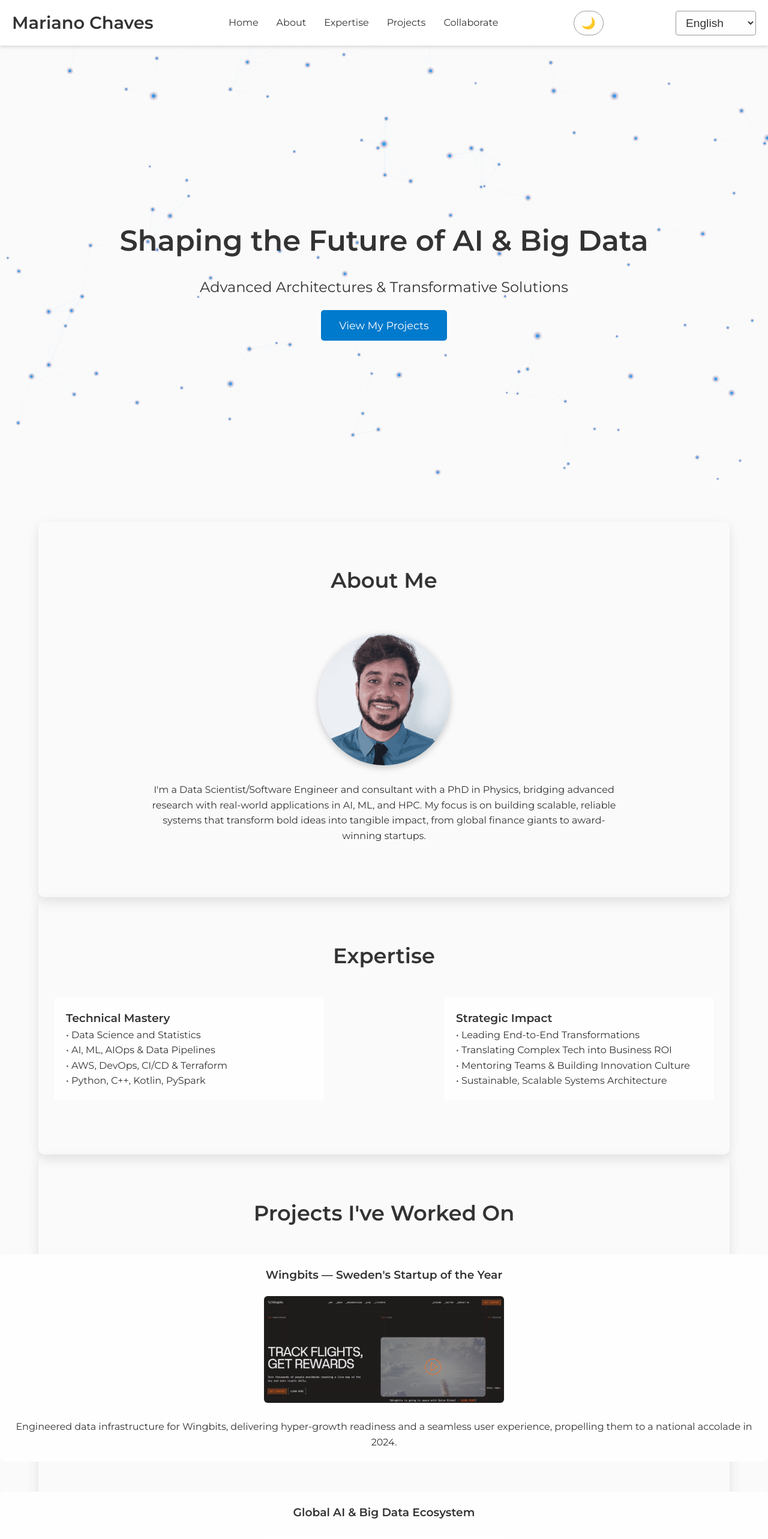
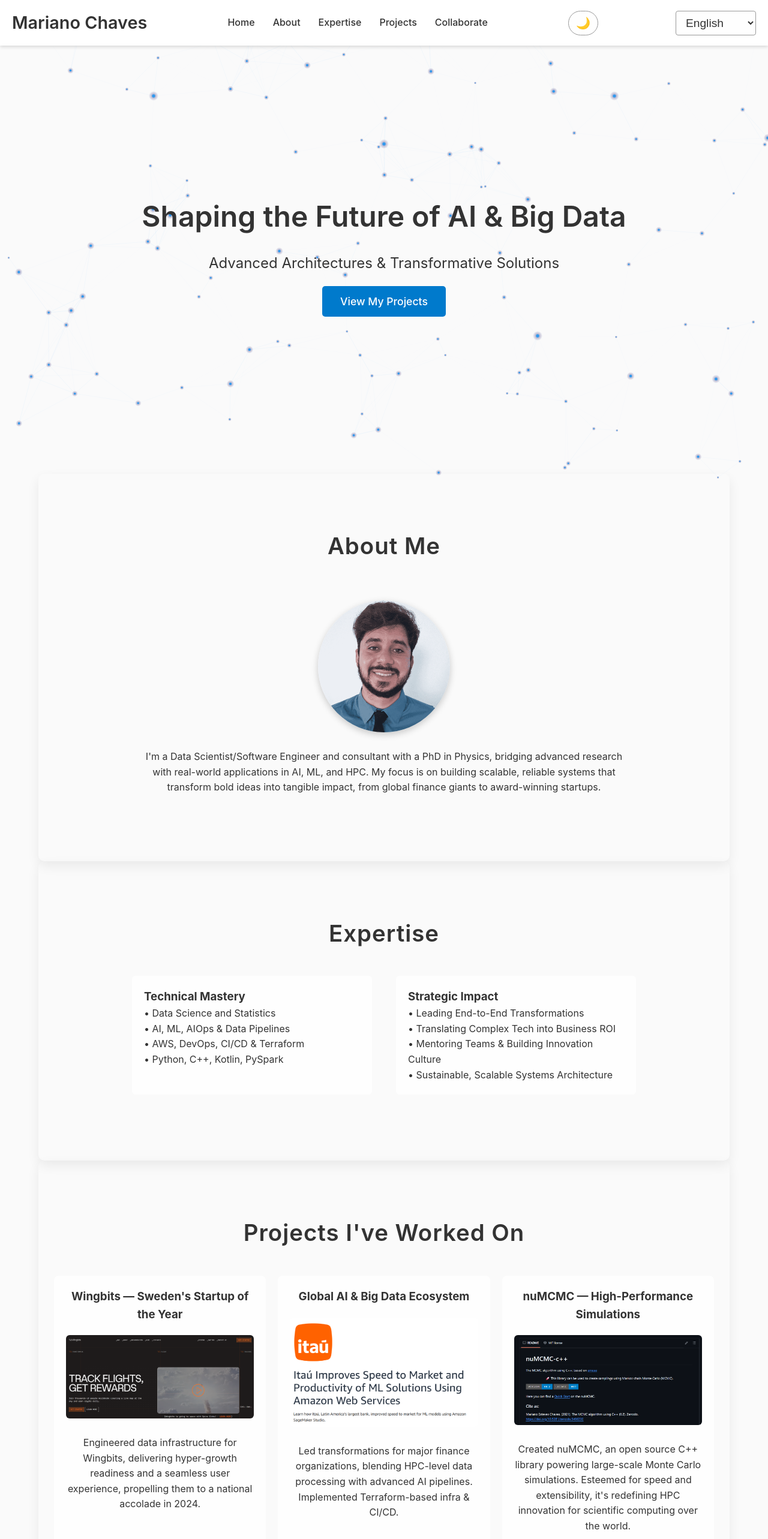
Before and after one commit to MarianoChaves/profile, a React (Create React App) app: page / in a window 1280 px wide. Shown: the top 2566 px of the page at 60% size. Built offline with nearby package versions, Linux system fonts and the light colour scheme.

Commit message:
content visual improvements

```diff
--- a/src/App.css
+++ b/src/App.css
@@ -9,11 +9,11 @@
 
 html {
   scroll-behavior: smooth;
+  font-family: 'Montserrat', Arial, sans-serif;
 }
 
 /*
   2) Theme Variables & Font
-  - Usando Montserrat via Google Fonts (ex: <link> no index.html).
 */
 .light {
   --bg-color: #fafafa;
@@ -23,6 +23,24 @@ html {
   --footer-bg: #333;
   --footer-text: #fff;
   --card-bg: #fefefe;
+}
+
+.dark {
+  --bg-color: #1a1a1a;
+  --text-color: #eee;
+  --header-bg: #333;
+  --header-text: #fefefe;
+  --footer-bg: #222;
+  --footer-text: #ddd;
+  --card-bg: #2a2a2a;
+}
+
+.light,
+.dark {
+  background-color: var(--bg-color);
+  color: var(--text-color);
+  line-height: 1.6;
+  transition: background-color 0.4s ease, color 0.4s ease;
 }
 
 /* Seletor de Idioma */
@@ -35,34 +53,16 @@ html {
   border-radius: 4px;
   color: inherit;
   transition: background-color 0.3s, opacity 0.3s;
-  margin-left: 10px; /* caso queira dar espaço ao lado do botão de tema */
+  margin-left: 10px;
 }
 
 .language-selector:hover {
   opacity: 0.8;
 }
 
-
-.dark {
-  --bg-color: #1a1a1a;
-  --text-color: #eee;
-  --header-bg: #333;
-  --header-text: #fefefe;
-  --footer-bg: #222;
-  --footer-text: #ddd;
-  --card-bg: #2a2a2a;
-}
-
-.light, .dark {
-  background-color: var(--bg-color);
-  color: var(--text-color);
-  font-family: 'Montserrat', Arial, sans-serif;
-  line-height: 1.6;
-  transition: background-color 0.4s ease, color 0.4s ease;
-}
-
 /*
   3) Layout Helpers
+  - Container centralizado
 */
 .container {
   width: 90%;
@@ -126,13 +126,13 @@ html {
   5) Hero
 */
 .hero {
-  min-height: 100vh;
+  min-height: 90vh;
   display: flex;
   align-items: center;
   justify-content: center;
+  text-align: center;
+  padding: 80px 20px;
   margin-top: 60px; /* espaço para header fixo */
-  text-align: center;
-  padding: 0 20px;
 }
 
 .hero h1 {
@@ -164,20 +164,21 @@ html {
 
 /*
   6) Sections
+  - Espaçamento aprimorado para um visual mais clean
 */
 .section {
-  padding: 80px 0;
+  padding: 100px 20px;
   position: relative;
 }
 
 .section h2 {
-  font-size: 2.2rem;
+  font-size: 2.4rem;
   margin-bottom: 40px;
   text-align: center;
   font-weight: 600;
+  letter-spacing: 1px;
 }
 
-/* Sombra sutil atrás das sections */
 .section::after {
   content: '';
   position: absolute;
@@ -186,7 +187,7 @@ html {
   top: 10px;
   height: 100%;
   border-radius: 10px;
-  box-shadow: 0 8px 20px rgba(0,0,0,0.1);
+  box-shadow: 0 8px 20px rgba(0,0,0,0.07);
   z-index: -1;
 }
 
@@ -207,7 +208,7 @@ html {
 }
 
 /*
-  8) About
+  8) About - estilo original
 */
 .about-container {
   display: flex;
@@ -235,19 +236,20 @@ html {
 */
 .skills-container {
   display: flex;
+  gap: 40px;
+  justify-content: center;
   flex-wrap: wrap;
-  justify-content: space-around;
-  gap: 20px;
-  margin-top: 20px;
+  margin-top: 40px;
 }
 
 .skills-container > div {
   flex: 1 1 300px;
-  max-width: 450px;
+  max-width: 400px;
   background-color: var(--card-bg);
   padding: 20px;
   border-radius: 6px;
   transition: box-shadow 0.3s;
+  text-align: left;
 }
 
 .skills-container > div:hover {
@@ -257,16 +259,23 @@ html {
 /*
   10) Projects
 */
-.projects .project-item {
+.projects .projects-container {
+  display: grid;
+  grid-template-columns: repeat(auto-fit, minmax(280px, 1fr));
+  gap: 20px;
+  max-width: 1100px;
+  margin: 40px auto 0 auto;
+}
+
+.project-item {
   background-color: var(--card-bg);
   padding: 20px;
   border-radius: 8px;
-  margin-bottom: 50px;
   transition: box-shadow 0.3s;
   text-align: center;
 }
 
-.projects .project-item:hover {
+.project-item:hover {
   box-shadow: 0 4px 12px rgba(0,0,0,0.2);
 }
 
@@ -312,36 +321,21 @@ html {
   left: 0;
   width: 100%;
   height: 100%;
-  z-index: 0;  /* valor alto para ficar atrás do conteúdo, porém visível */
-  pointer-events: none; /* cliques passam direto pelo canvas */
+  z-index: 0;
+  pointer-events: none;
 }
 
-/* Estilo geral para links clicáveis */
-a {
-  color: #007acc; /* cor inicial */
-  text-decoration: none;
-  transition: color 0.3s ease, border-bottom-color 0.3s ease;
-}
-
-/* Efeito ao passar o mouse ou focar no link */
-a:hover,
-a:focus {
-  color: #005fa3; /* cor mais escura no hover */
-  text-decoration: underline;
-}
-
-/* Se quiser um efeito adicional (opcional), pode usar borda inferior ao invés de sublinhado: */
 /*
+  14) Links
+*/
 a {
   color: #007acc;
   text-decoration: none;
-  border-bottom: 1px dashed transparent;
   transition: color 0.3s ease, border-bottom-color 0.3s ease;
 }
 
 a:hover,
 a:focus {
   color: #005fa3;
-  border-bottom-color: #005fa3;
+  text-decoration: underline;
 }
-*/
--- a/src/App.js
+++ b/src/App.js
@@ -303,7 +303,7 @@ function Projects({ lang }) {
   return (
     <section id="projects" className="projects section fade-in">
       <h2>{strings[lang].projects.heading}</h2>
-
+      <div className="projects-container">
         <div className="project-item">
           <h3>{strings[lang].projects.wingbitsTitle}</h3>
           <a
@@ -351,9 +351,11 @@ function Projects({ lang }) {
           </a>
           <p>{strings[lang].projects.numcmcDesc}</p>
         </div>
+      </div>
     </section>
   );
 }
+
 
 /* =========== Contact =========== */
 function Contact({ lang }) {
```
Lines whose indentation alone changed are shown as unchanged.
